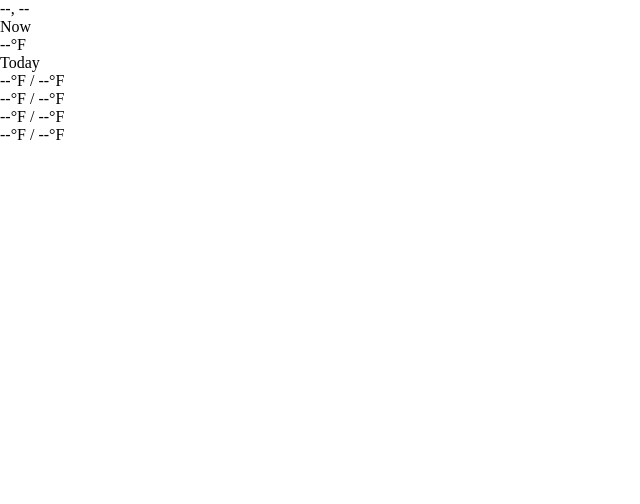
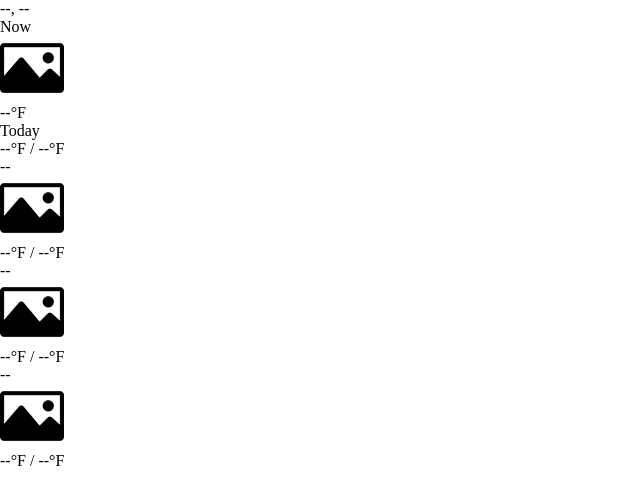
Before and after one commit to derekwhayes/weather, a website built with webpack: page src/index.html in a window 1280 px wide. Shown: the whole page, without its empty margins (0-640 px from the left). Built offline with nearby package versions, Linux system fonts and the light colour scheme; no server answers.

Commit message:
Create setIcon function

```diff
--- a/src/index.html
+++ b/src/index.html
@@ -12,7 +12,7 @@
         <div class="today-conditions-container">
             <div class="location">--, --</div>
             <div class="now">Now</div>
-            <div class="icon"></div>
+            <div><img class="icon-now" src="./images/placeholder.png" alt="placeholder"></div>
             <div class="temp"><span class="tempNum">--</span><span class="degree">°F</span></div>
             <div class="today">Today</div>
             <div class="min-max-temp"><span class="max-temp-num">--</span><span class="max-temp-degree">°F / </span><span class="min-temp-num">--</span><span class="min-temp-degree">°F</span></div>
@@ -20,20 +20,20 @@
         </div>
         <div class="forecast-container">
             <div class="day2">
-                <div class="day-day2"></div>
-                <div class="icon"></div>
+                <div class="day-day2">--</div>
+                <div class="icon-day2"><img src="./images/placeholder.png" alt="placeholder"></div>
                 <div class="min-max-temp-day2"><span class="max-temp-num-day2">--</span><span class="max-temp-degree-day2">°F / </span><span class="min-temp-num-day2">--</span><span class="min-temp-degree-day2">°F</span></div>
                 <div class="precip-day2"></div>
             </div>
             <div class="day3">
-                <div class="day-day3"></div>
-                <div class="icon-day3"></div>
+                <div class="day-day3">--</div>
+                <div class="icon-day3"><img src="./images/placeholder.png" alt="placeholder"></div>
                 <div class="min-max-temp-day3"><span class="max-temp-num-day3">--</span><span class="max-temp-degree-day3">°F / </span><span class="min-temp-num-day3">--</span><span class="min-temp-degree-day3">°F</span></div>
                 <div class="precip-day3"></div>
             </div>
             <div class="day4">
-                <div class="day-day4"></div>
-                <div class="icon-day4"></div>
+                <div class="day-day4">--</div>
+                <div class="icon-day4"><img src="./images/placeholder.png" alt="placeholder"></div>
                 <div class="min-max-temp-day4"><span class="max-temp-num-day4">--</span><span class="max-temp-degree-day4">°F / </span><span class="min-temp-num-day4">--</span><span class="min-temp-degree-day4">°F</span></div>
                 <div class="precip-day4"></div>
             </div>
--- a/src/scripts/dom.js
+++ b/src/scripts/dom.js
@@ -1,8 +1,21 @@
+import snow from "../images/snow.png";
+
 const displayWeatherData = (weatherObj) => {
     console.log(weatherObj);
     const location = document.querySelector(".location");
+    const iconNow = document.querySelector(".icon-now");
 
     location.innerHTML = weatherObj.address
+
+    // set to appropriate icon
+    iconNow.setAttribute("src", setIcon(weatherObj.today.icon));
+}
+
+const setIcon = (icon) => {
+    switch(icon) {
+        case "snow":
+            return snow;
+    }
 }
 
 export { displayWeatherData }
```
Also changed, not shown: src/images/placeholder.png (added).
